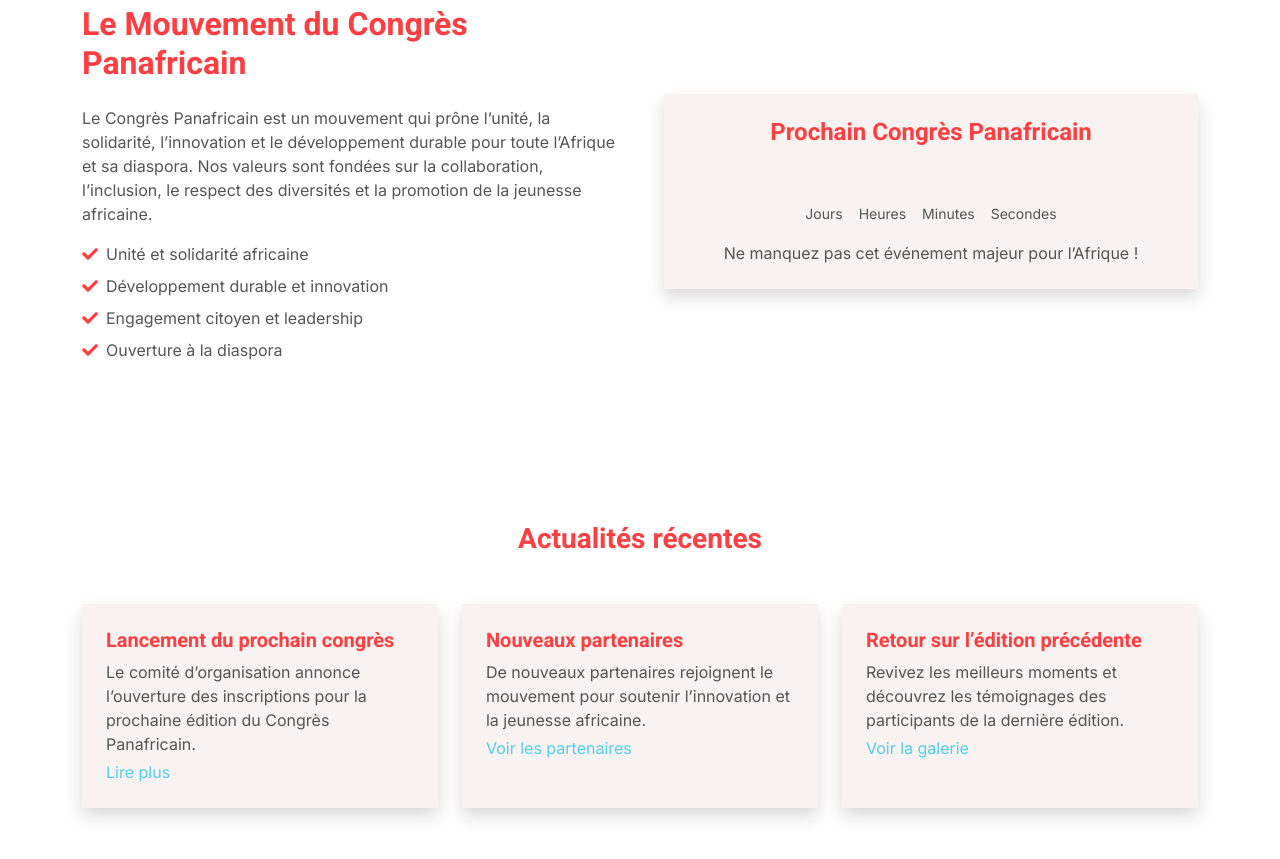
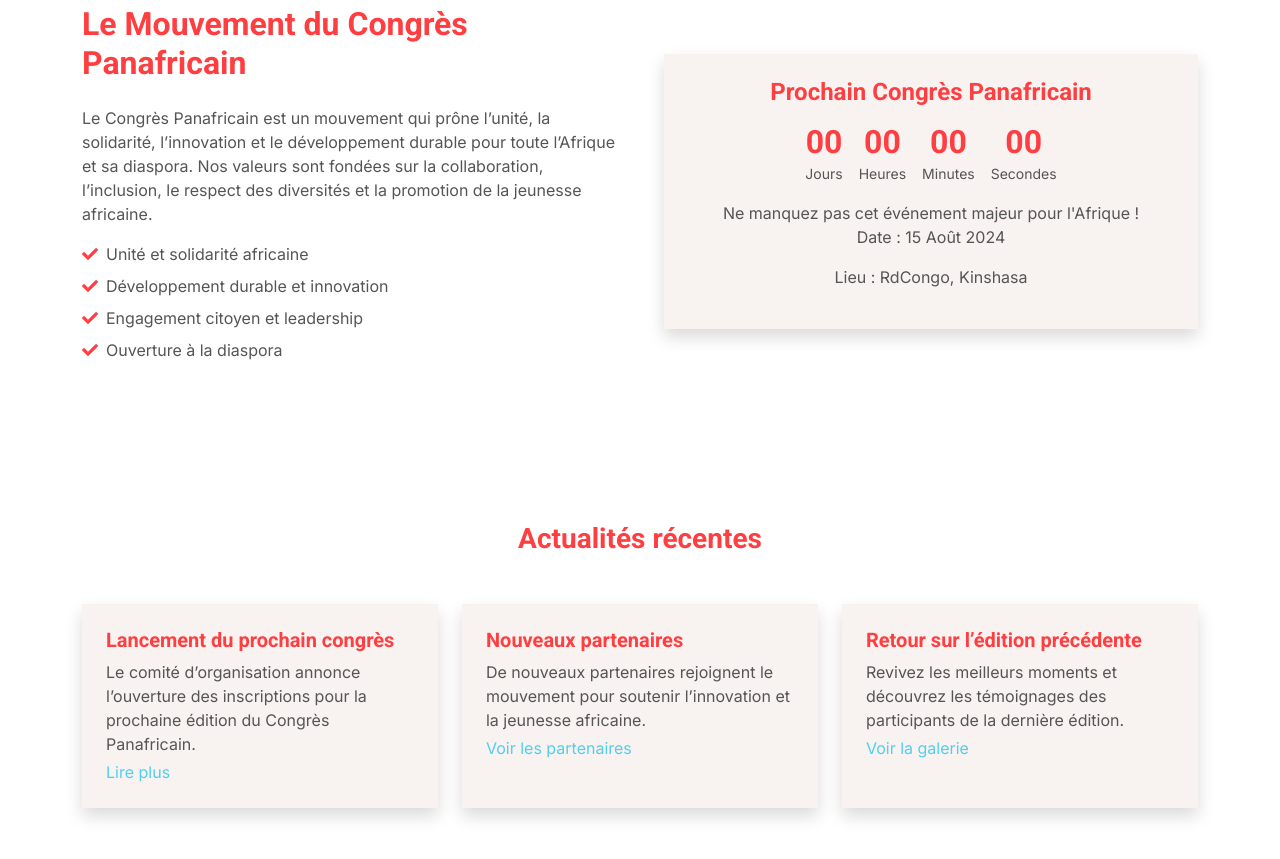
Before and after one commit to recOfficiel/Congres-panafricain.com, a plain HTML site: page index.html in a window 1280 px wide. Shown: the part 1700-2559 px from the top of the page. Drawn offline with nearby package versions, Linux system fonts and the light colour scheme.

Commit message:
mise à jours

```diff
--- a/index.html
+++ b/index.html
@@ -197,19 +197,21 @@
                     <h4 class="mb-3 text-primary">Prochain Congrès Panafricain</h4>
                     <div id="countdown" class="d-flex justify-content-center gap-3 mb-3">
                         <div>
-                            <span id="days" class="h2 text-primary"></span><br><small>Jours</small>
+                            <span id="days" class="h2 text-primary">00</span><br><small>Jours</small>
                         </div>
                         <div>
-                            <span id="hours" class="h2 text-primary"></span><br><small>Heures</small>
+                            <span id="hours" class="h2 text-primary">00</span><br><small>Heures</small>
                         </div>
                         <div>
-                            <span id="minutes" class="h2 text-primary"></span><br><small>Minutes</small>
+                            <span id="minutes" class="h2 text-primary">00</span><br><small>Minutes</small>
                         </div>
                         <div>
-                            <span id="seconds" class="h2 text-primary"></span><br><small>Secondes</small>
+                            <span id="seconds" class="h2 text-primary">00</span><br><small>Secondes</small>
                         </div>
                     </div>
-                    <p class="mb-0">Ne manquez pas cet événement majeur pour l’Afrique !</p>
+                    <p class="mb-0">Ne manquez pas cet événement majeur pour l'Afrique !</p>
+                    <p>Date : 15 Août 2024</p>
+                    <p>Lieu : RdCongo, Kinshasa</p>
                 </div>
             </div>
         </div>
```
